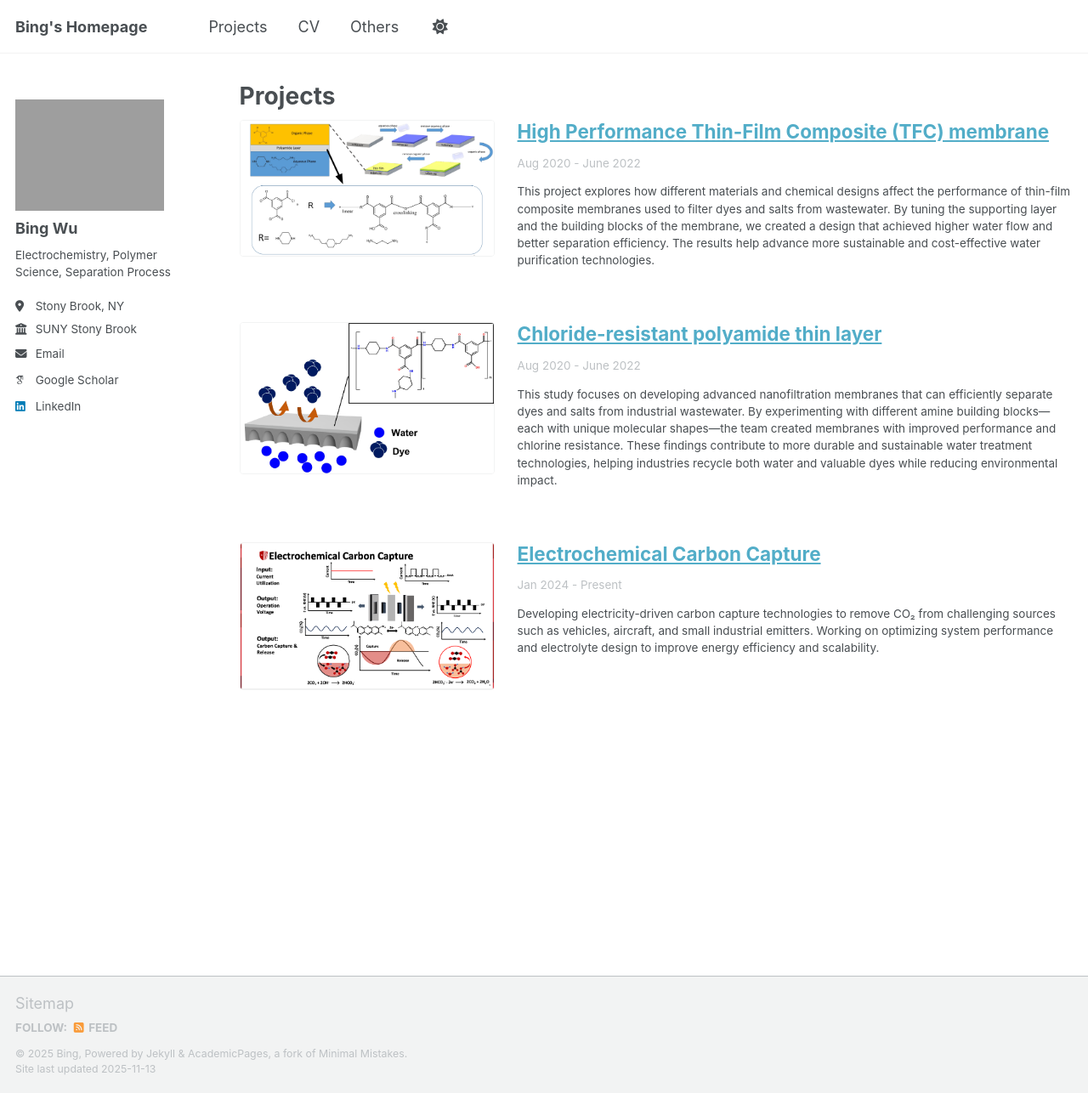
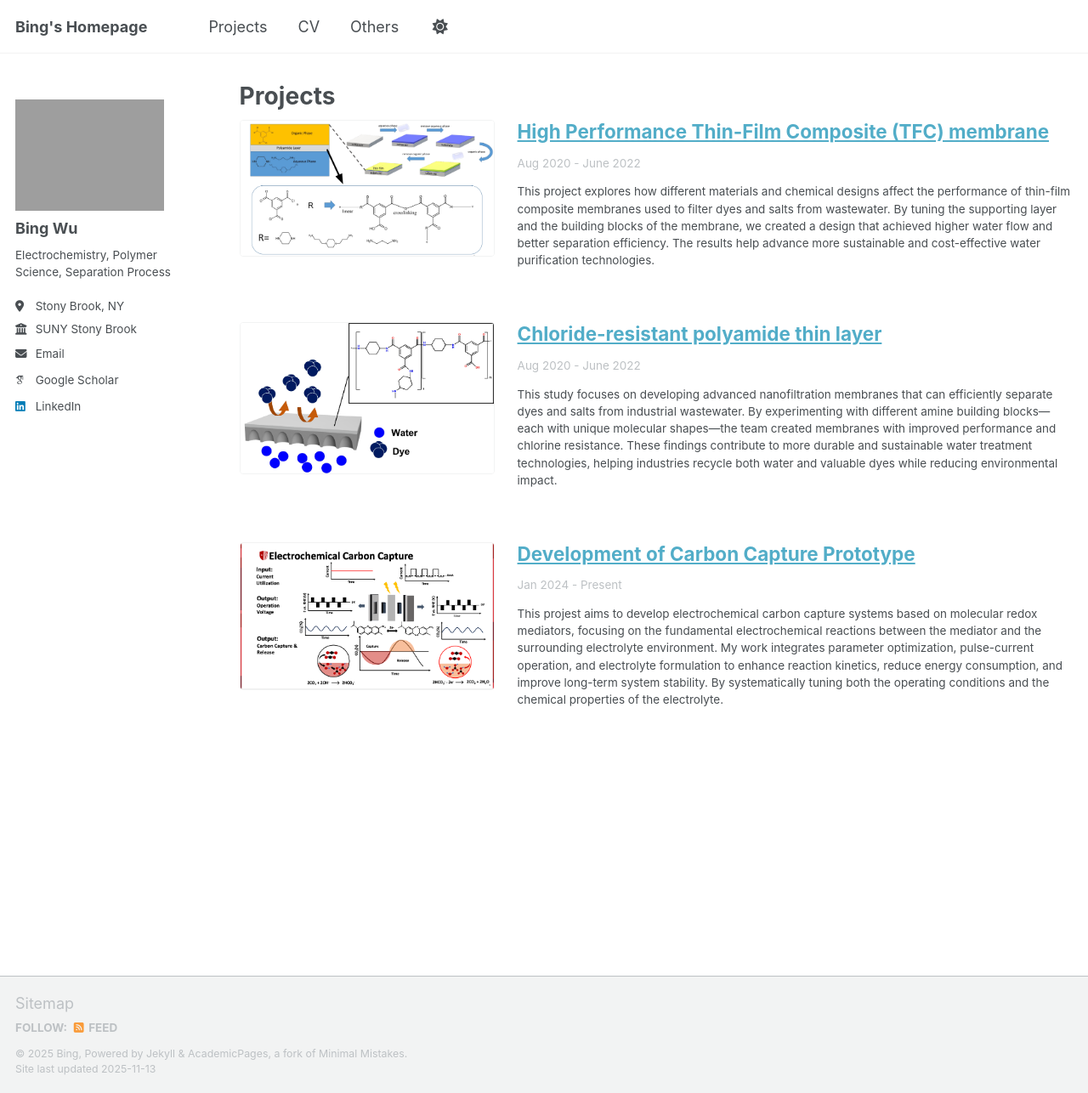
Before and after one commit to Bing-H-WU/Bing-H-WU.github.io, a Jekyll site: the page built from _pages/projects.html, in a window 1280 px wide and 1286 px high. Shown: the whole window at 85% size. Built offline with Jekyll 4.4.1, drawn with Linux system fonts in a browser that asks for light colours; some web fonts are replaced; a script that is not in the unit is left out.

Commit message:
Update project-3.md

```diff
--- a/_projects/project-3.md
+++ b/_projects/project-3.md
@@ -1,6 +1,6 @@
 ---
-title: "Electrochemical Carbon Capture"
-excerpt: "Developing electricity-driven carbon capture technologies to remove CO₂ from challenging sources such as vehicles, aircraft, and small industrial emitters. Working on optimizing system performance and electrolyte design to improve energy efficiency and scalability.<br/><img src='/images/ECC.png'>"
+title: "Development of Carbon Capture Prototype"
+excerpt: "This projest aims to develop electrochemical carbon capture systems based on molecular redox mediators, focusing on the fundamental electrochemical reactions between the mediator and the surrounding electrolyte environment. My work integrates parameter optimization, pulse-current operation, and electrolyte formulation to enhance reaction kinetics, reduce energy consumption, and improve long-term system stability. By systematically tuning both the operating conditions and the chemical properties of the electrolyte. <br/><img src='/images/ECC.png'>"
 collection: projects
 date_range: "Jan 2024 - Present"
 header:
```
